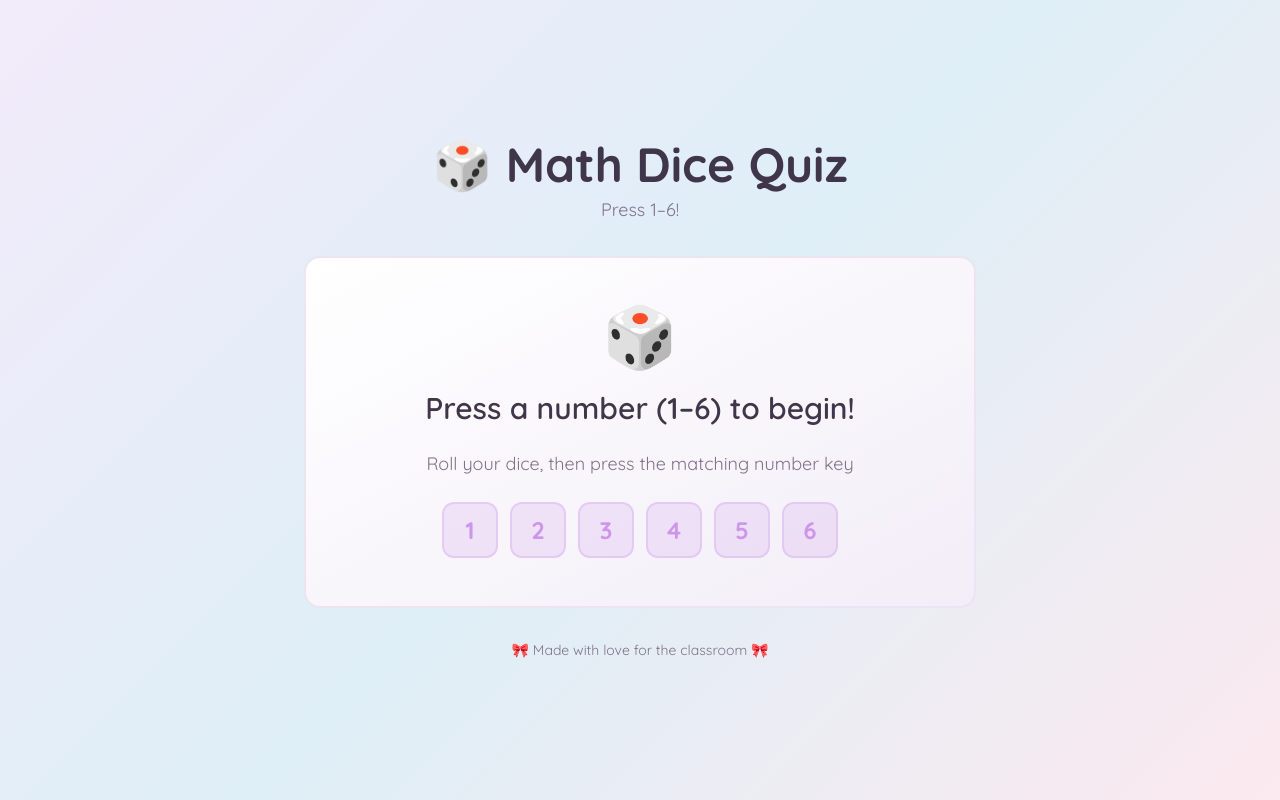
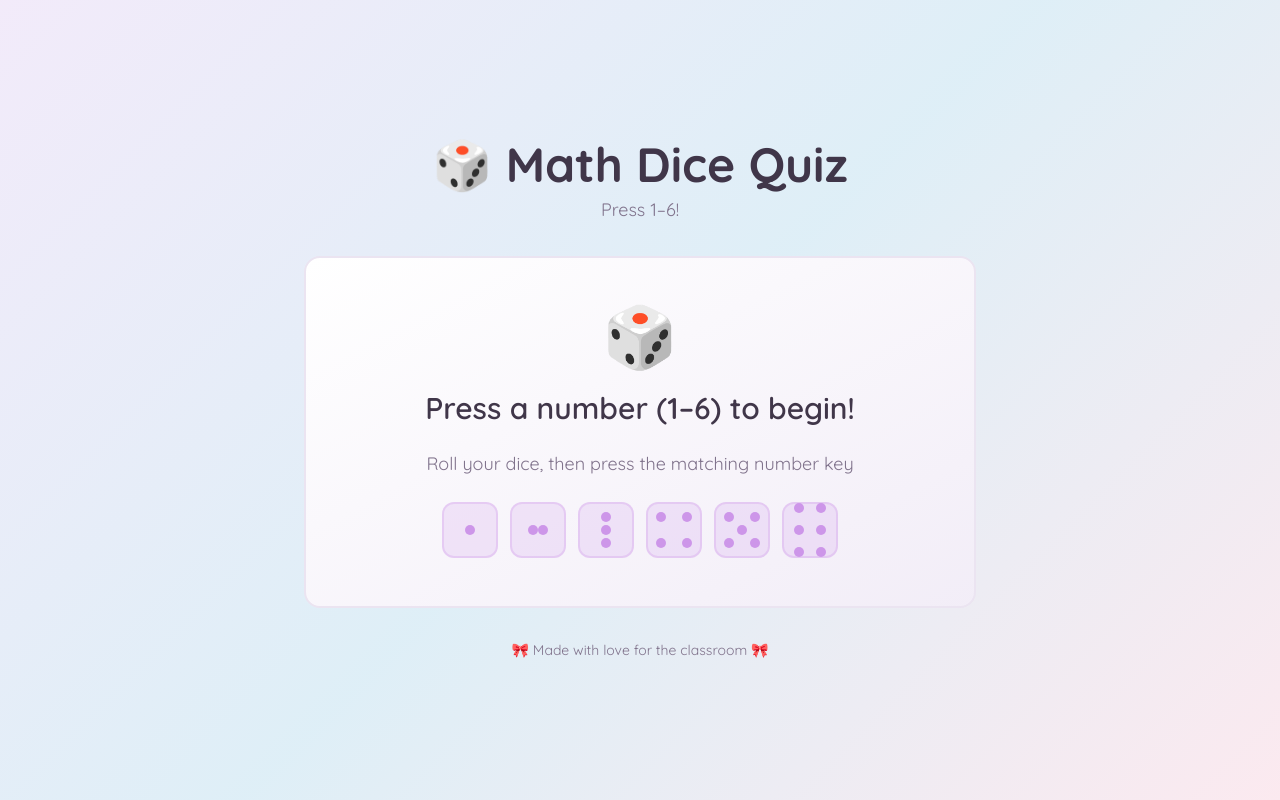
Before and after one commit to scyyythe/real-dice-quiz, a React (Vite) app: page / in a window 1280 px wide. Built offline with nearby package versions, Linux system fonts and the light colour scheme; the HTML template or start-up script is replaced by a standard one.

Commit message:
Refactor: Use number dots for input

```diff
--- /dev/null
+++ b/src/components/DiceFace.tsx
@@ -0,0 +1,94 @@
+interface DiceFaceProps {
+  number: number;
+  size?: 'sm' | 'md' | 'lg';
+}
+
+const DiceFace = ({ number, size = 'md' }: DiceFaceProps) => {
+  const sizeClasses = {
+    sm: 'w-12 h-12',
+    md: 'w-14 h-14',
+    lg: 'w-16 h-16',
+  };
+
+  const dotSize = {
+    sm: 'w-2 h-2',
+    md: 'w-2.5 h-2.5',
+    lg: 'w-3 h-3',
+  };
+
+  const renderDots = () => {
+    const dotClass = `${dotSize[size]} rounded-full bg-primary`;
+
+    switch (number) {
+      case 1:
+        return (
+          <div className="flex items-center justify-center">
+            <div className={dotClass} />
+          </div>
+        );
+      case 2:
+        return (
+          <div className="flex justify-between items-center h-full px-2">
+            <div className={dotClass} />
+            <div className={dotClass} />
+          </div>
+        );
+      case 3:
+        return (
+          <div className="flex flex-col justify-between h-full p-2">
+            <div className="flex justify-start">
+              <div className={dotClass} />
+            </div>
+            <div className="flex justify-center">
+              <div className={dotClass} />
+            </div>
+            <div className="flex justify-end">
+              <div className={dotClass} />
+            </div>
+          </div>
+        );
+      case 4:
+        return (
+          <div className="grid grid-cols-2 gap-4 p-2">
+            <div className={dotClass} />
+            <div className={dotClass} />
+            <div className={dotClass} />
+            <div className={dotClass} />
+          </div>
+        );
+      case 5:
+        return (
+          <div className="relative h-full w-full p-2">
+            <div className="grid grid-cols-2 gap-4 h-full">
+              <div className={dotClass} />
+              <div className={dotClass} />
+              <div className={`${dotClass} absolute top-1/2 left-1/2 transform -translate-x-1/2 -translate-y-1/2`} />
+              <div className={dotClass} />
+              <div className={dotClass} />
+            </div>
+          </div>
+        );
+      case 6:
+        return (
+          <div className="grid grid-cols-2 gap-3 p-2">
+            <div className={dotClass} />
+            <div className={dotClass} />
+            <div className={dotClass} />
+            <div className={dotClass} />
+            <div className={dotClass} />
+            <div className={dotClass} />
+          </div>
+        );
+      default:
+        return null;
+    }
+  };
+
+  return (
+    <div className={`${sizeClasses[size]} rounded-xl bg-primary/20 flex items-center justify-center border-2 border-primary/30 transition-all hover:scale-110 hover:bg-primary/30`}>
+      {renderDots()}
+    </div>
+  );
+};
+
+export default DiceFace;
--- a/src/pages/Index.tsx
+++ b/src/pages/Index.tsx
@@ -1,6 +1,7 @@
 import { useState, useEffect } from "react";
 import { Button } from "@/components/ui/button";
 import { Card } from "@/components/ui/card";
+import DiceFace from "@/components/DiceFace";
 
 interface Question {
   number: number;
@@ -65,12 +66,7 @@ const Index = () => {
               </p>
               <div className="flex justify-center gap-3 mt-8 flex-wrap">
                 {[1, 2, 3, 4, 5, 6].map((num) => (
-                  <div
-                    key={num}
-                    className="w-14 h-14 rounded-xl bg-primary/20 flex items-center justify-center text-2xl font-bold text-primary border-2 border-primary/30 transition-all hover:scale-110 hover:bg-primary/30"
-                  >
-                    {num}
-                  </div>
+                  <DiceFace key={num} number={num} />
                 ))}
               </div>
             </div>
@@ -79,9 +75,7 @@ const Index = () => {
           <Card className="p-10 shadow-[var(--shadow-hover)] bg-gradient-to-br from-card to-background border-2 border-primary/20 rounded-[var(--radius)] animate-scale-in">
             <div className="space-y-6">
               <div className="flex items-center gap-3 mb-6">
-                <div className="w-12 h-12 rounded-full bg-primary flex items-center justify-center text-2xl font-bold text-primary-foreground">
-                  {currentQuestion.number}
-                </div>
+                <DiceFace number={currentQuestion.number} size="md" />
                 <h2 className="text-2xl font-semibold text-foreground">Question #{currentQuestion.number}</h2>
               </div>
 
```
